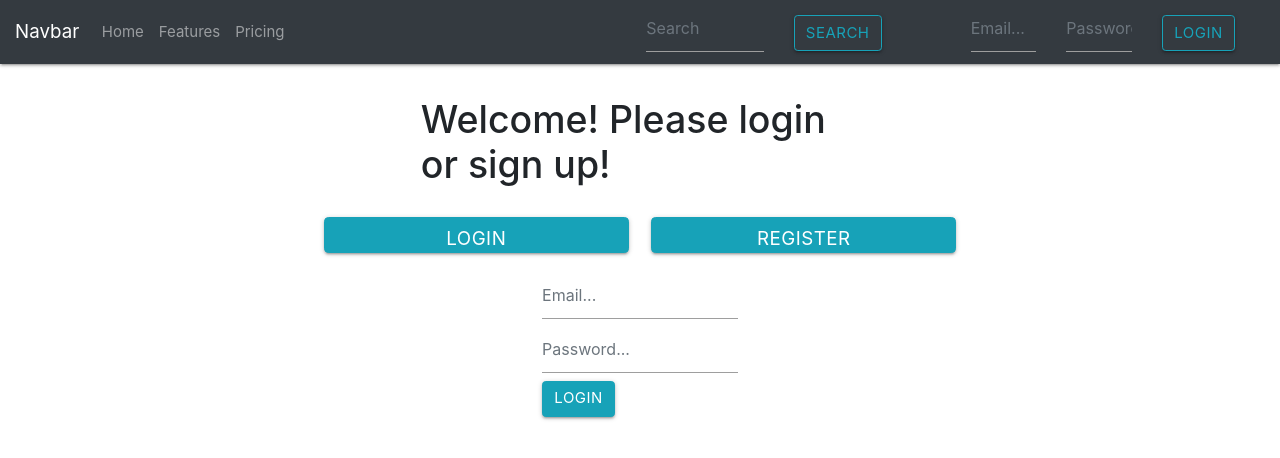
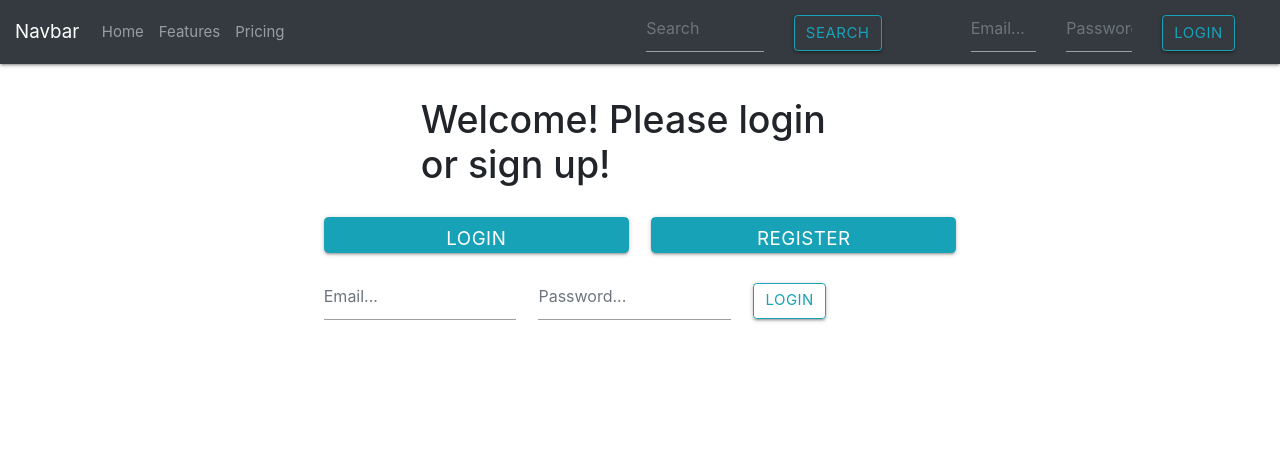
Before and after one commit to dwayne-jetski/book-store, a React (Create React App) app in the folder book-store-frontend/: page /login in a window 1280 px wide. Shown: the top 458 px of the page. Built offline with nearby package versions, Linux system fonts and the light colour scheme.

Commit message:
login for landingpage and navbar are now both coming in from the login.js file.

```diff
--- a/book-store-frontend/src/Components/Auth/Login.js
+++ b/book-store-frontend/src/Components/Auth/Login.js
@@ -1,5 +1,5 @@
 import React, { useState, useEffect } from 'react';
-import { Form, FormControl, Button } from 'react-bootstrap';
+import { Form, FormControl, Button, Col } from 'react-bootstrap';
 import useForm from '../UseForm/UseForm';
 
 function DisplayLogin(){
@@ -17,13 +17,20 @@ function DisplayLogin(){
 
     const { values, handleChange, handleSubmit } = useForm(login);
 
-    return(
-        <Form onSubmit={handleSubmit}>
-            <Form.Control type="email" placeholder="Email..." onChange={handleChange} value={values.email} className = "mr-sm-2" ></Form.Control>
-            <FormControl type="password" placeholder="Password..." onChange={handleChange} value={values.password} className = "mr-sm-2" />
-            <Button type="submit" variant="info">Login</Button>
-        </Form>
-    )
+
+        return(
+            <Form inline onSubmit={handleSubmit}>
+                <Col>
+                    <FormControl type="email" placeholder="Email..." name="email" onChange={handleChange} value={values.email} className="mr-sm-2" />
+                </Col>
+                <Col>
+                    <FormControl type="password" placeholder="Password..." name="password" onChange={handleChange} value={values.password} classNave = "mr-sm-2" />
+                </Col>
+                <Col>
+                    <Button type="submit" variant="outline-info">Login</Button>
+                </Col>
+            </Form>
+        )
 }
 
 export default DisplayLogin;
--- a/book-store-frontend/src/Components/Landing/Landing.jsx
+++ b/book-store-frontend/src/Components/Landing/Landing.jsx
@@ -44,9 +44,7 @@ function Landing () {
                 <Row>
                     <Col/>
 
-                    <Col>
-                        {authType === 'login' ? DisplayLogin() : DisplayRegistration() }
-                    </Col>
+                        { authType === 'login' ? DisplayLogin() : DisplayRegistration() }
 
                     <Col/>
                 </Row>
--- a/book-store-frontend/src/Components/Navbar/Navbar.jsx
+++ b/book-store-frontend/src/Components/Navbar/Navbar.jsx
@@ -1,5 +1,6 @@
 import UseForm from '../UseForm/UseForm';
 import { NavDropdown, Button, FormControl, Form, Nav, Navbar, Col, Row} from 'react-bootstrap'
+import DisplayLogin from '../Auth/Login'
 
 function MyNavBar() {
 
@@ -28,21 +29,7 @@ function MyNavBar() {
       </Col>
 
       <Col>
-        <Form inline>
-
-          <Col>
-            <FormControl type="email" placeholder="Email..." className="mr-sm-2" />
-          </Col>
-
-          <Col>
-            <FormControl type="password" placeholder="Password..." classNave = "mr-sm-2" />
-          </Col>
-
-          <Col>
-            <Button type="submit" variant="outline-info">Login</Button>
-          </Col>
-
-        </Form>
+        {DisplayLogin()}
       </Col>
 
     </Navbar>
```
